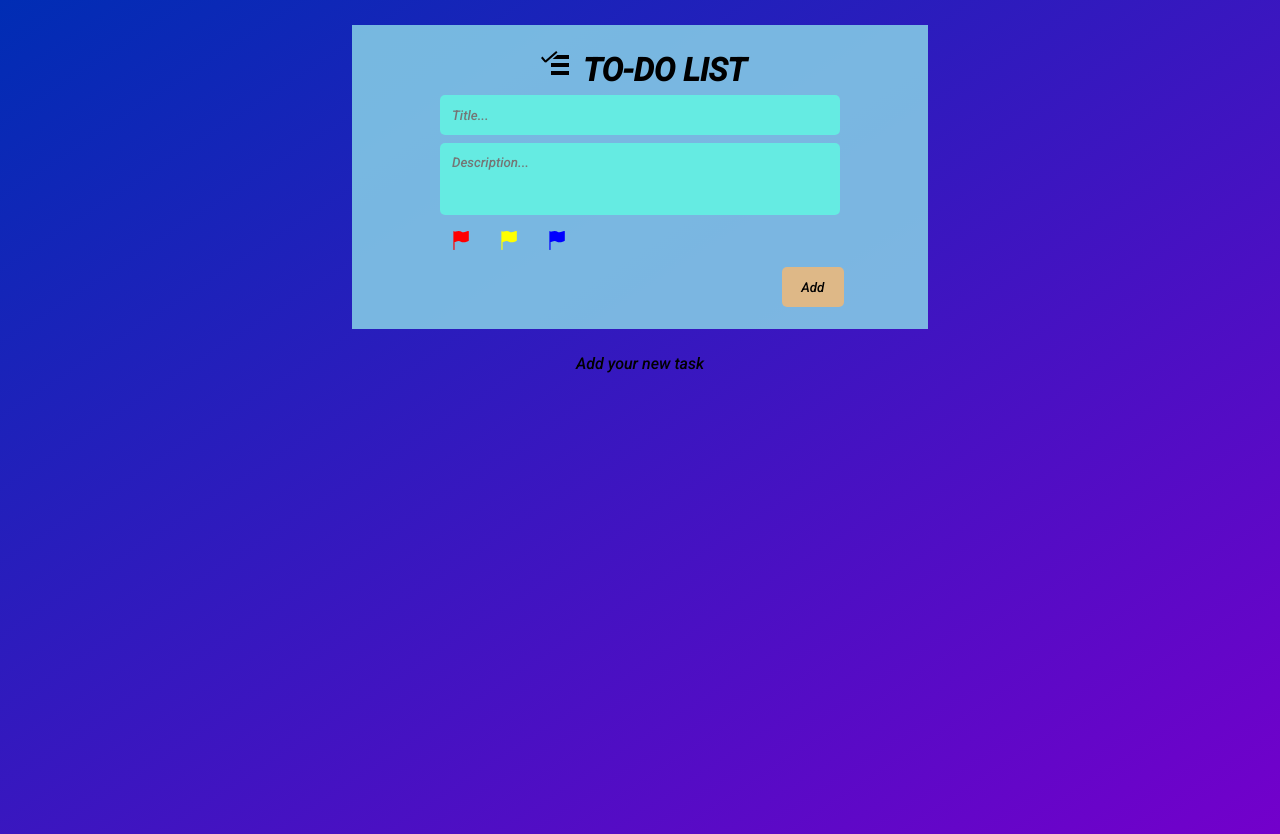
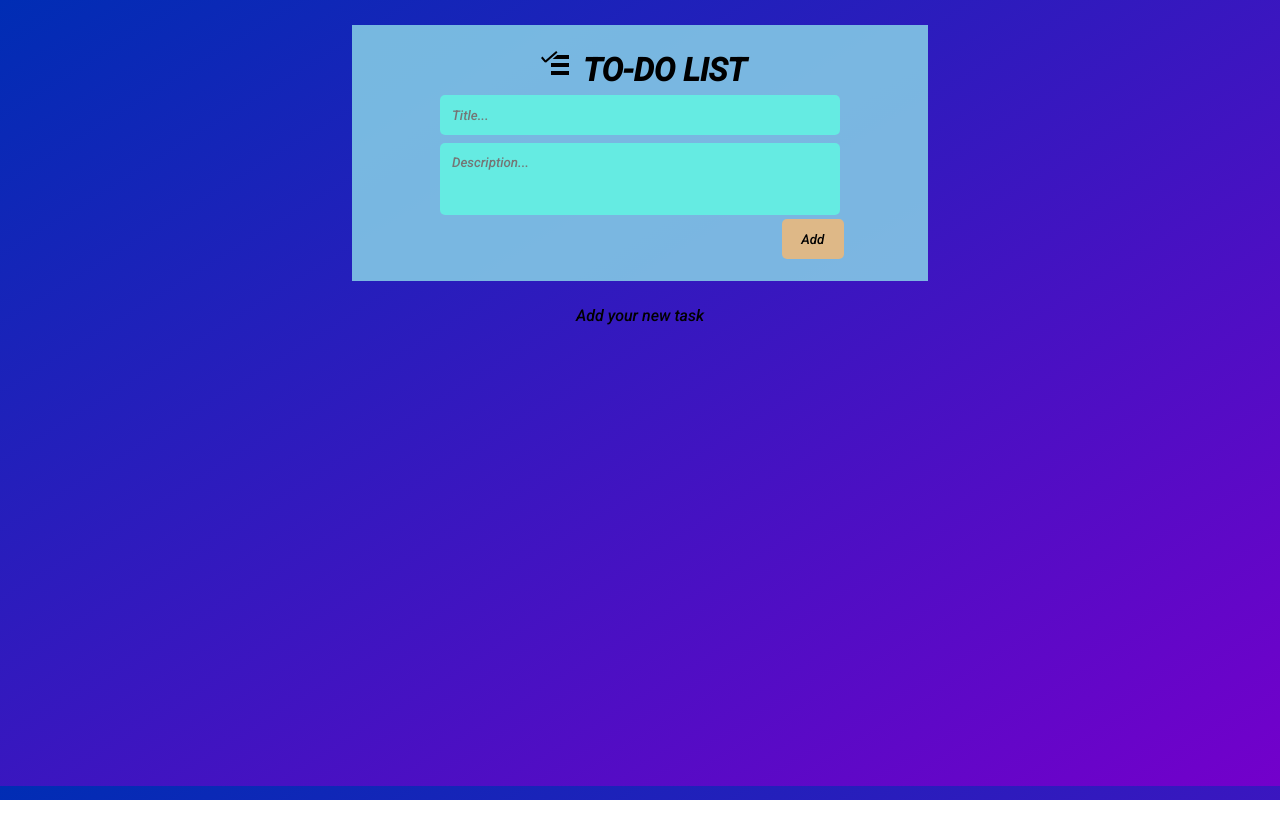
Before and after one commit to Ray-linux/to_do, a React (Create React App) app: page / in a window 1280 px wide. After the commit the page ends 800 px from the top, so only its background shows below. Built offline with nearby package versions, Linux system fonts and the light colour scheme.

Commit message:
something changed

```diff
--- a/src/components/controlBox/Control.js
+++ b/src/components/controlBox/Control.js
@@ -25,11 +25,11 @@ export default function Control(props) {
           <form onSubmit={submit}>
             <input className='title' type="text" value={title} onChange={(e) => {setTitle(e.target.value)}} placeholder='Title...'/>
             <textarea className='desc' name="desc" id="desc" value={desc} onChange={(e) => {setDesc(e.target.value)}} cols="30" rows="20" placeholder='Description...'></textarea>
-            <div className='priority'>
+            {/* <div className='priority'>
               <button id='high'><BsFillFlagFill/></button>
               <button id='medium'><BsFillFlagFill/></button>
               <button id='low'><BsFillFlagFill/></button>
-            </div>
+            </div> */}
             <div className="btn">
             <button type='submit'>Add</button>
             </div>
```
